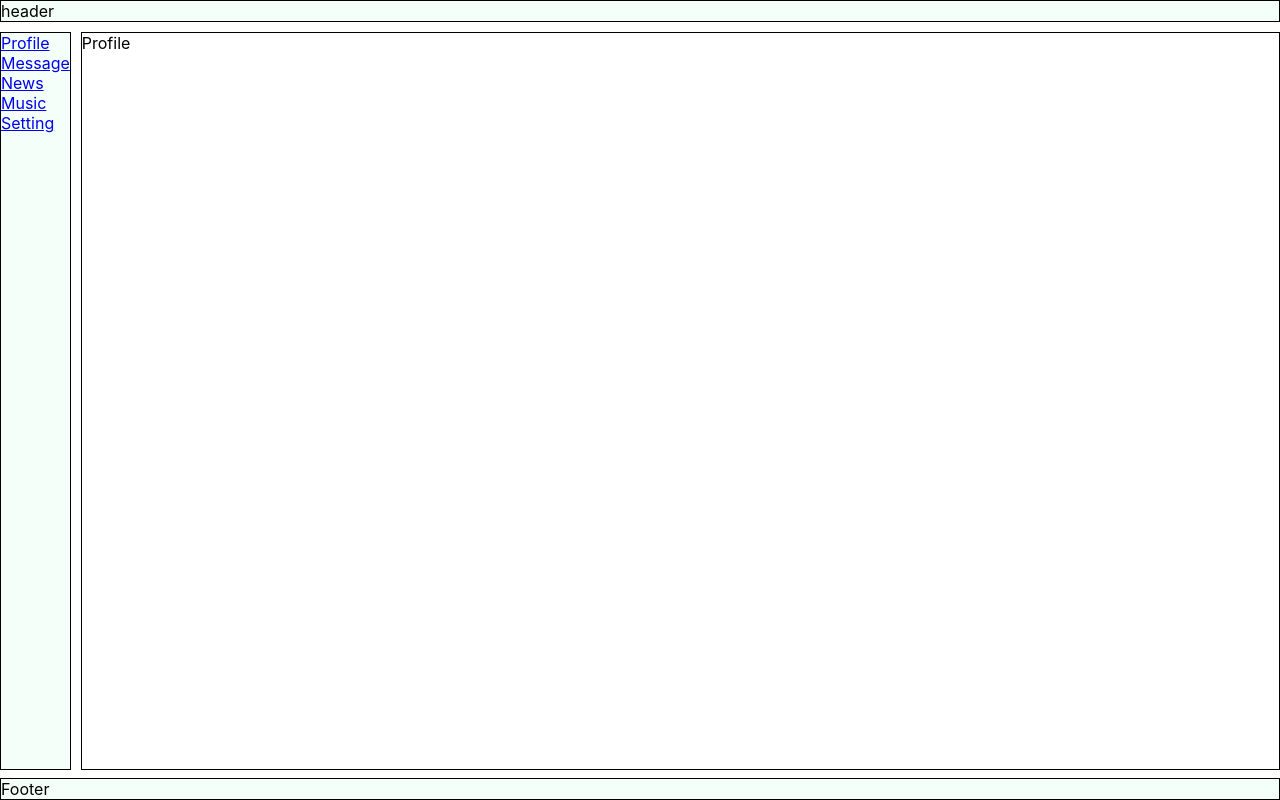
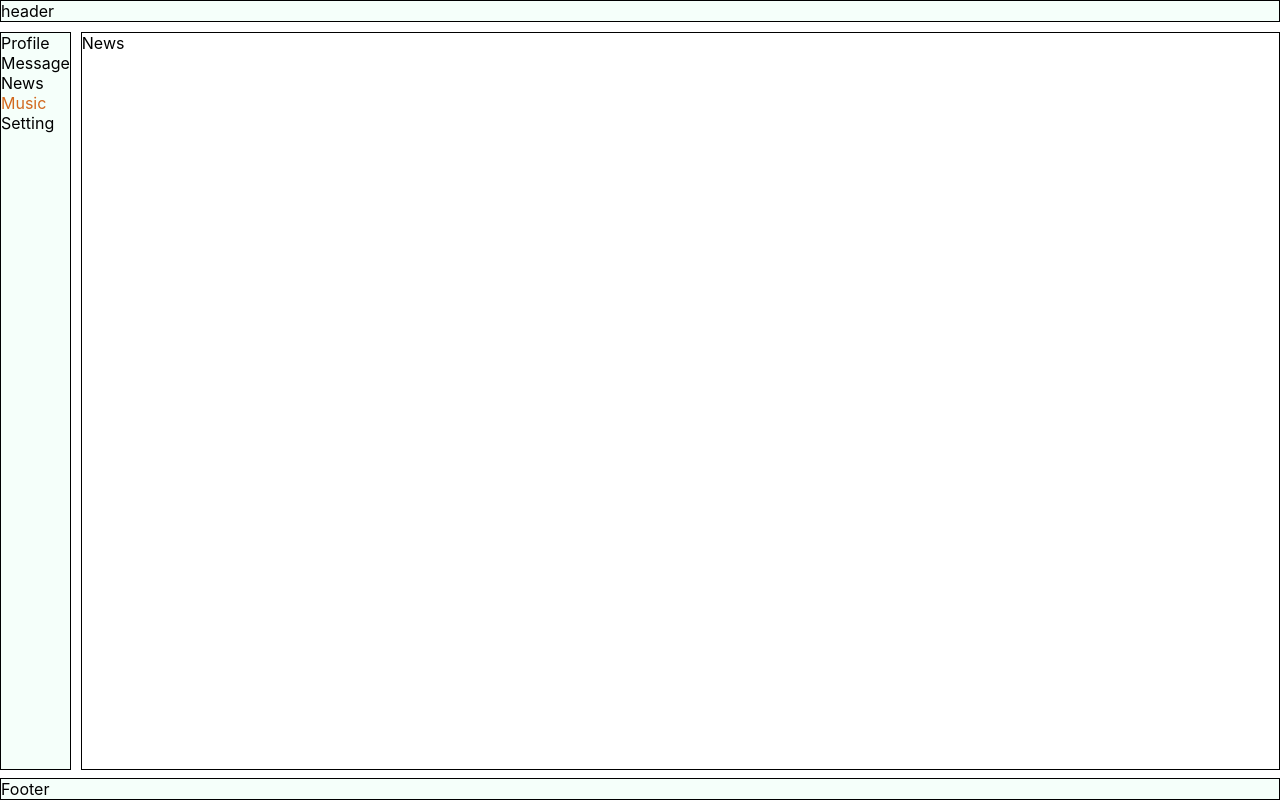
Before and after one commit to Wenomgun/reactProject, a React (Create React App) app: page /music in a window 1280 px wide. Built offline with nearby package versions, Linux system fonts and the light colour scheme.

Commit message:
navlinks, css

```diff
--- a/src/App.js
+++ b/src/App.js
@@ -3,14 +3,17 @@ import Header from "./components/Header/Header";
 import Navbar from "./components/Navbar/Navbar";
 import Content from "./components/Content/Content";
 import Footer from "./components/Footer/Footer";
+import {BrowserRouter as Router} from "react-router-dom";
 
 function App() {
   return (
     <div className='app__wrapper'>
       <Header></Header>
       <div className='app__bodyContent'>
-          <Navbar></Navbar>
-          <Content></Content>
+          <Router>
+              <Navbar></Navbar>
+              <Content></Content>
+          </Router>
       </div>
       <Footer></Footer>
     </div>
--- a/src/components/Content/Content.jsx
+++ b/src/components/Content/Content.jsx
@@ -1,12 +1,31 @@
 import Profile from "../Profile/Profile";
 import classes from './Content.module.css'
 import Dialogs from "../Dialogs/Dialogs";
+import {Route, Switch} from "react-router-dom";
+import News from "../News/News";
+import Music from "../Music/Music";
+import Setting from "../Setting/Setting";
 
 const Content = () =>{
     return (
         <div className={classes.content}>
-            <Profile></Profile>
-            {/*<Dialogs></Dialogs>*/}
+            <Switch>
+                <Route path="/profile">
+                    <Profile></Profile>
+                </Route>
+                <Route path="/message">
+                    <Dialogs></Dialogs>
+                </Route>
+                <Route path="/news">
+                    <News></News>
+                </Route>
+                <Route path="/music">
+                    <Music></Music>
+                </Route>
+                <Route path="/setting">
+                    <Setting></Setting>
+                </Route>
+            </Switch>
         </div>
     );
 }
--- /dev/null
+++ b/src/components/Music/Music.jsx
@@ -0,0 +1,10 @@
+
+const Music = () =>{
+    return (
+        <div>
+            News
+        </div>
+    );
+}
+
+export default Music;
--- a/src/components/Navbar/Navbar.jsx
+++ b/src/components/Navbar/Navbar.jsx
@@ -1,14 +1,14 @@
 import classes from './Navbar.module.css'
-
+import {NavLink} from "react-router-dom";
 
 const Navbar = () =>{
     return (
         <nav className={classes.navbar}>
-            <div><a href='/profile'>Profile</a></div>
-            <div><a href='/message'>Message</a></div>
-            <div><a href='/news'>News</a></div>
-            <div><a href='/music'>Music</a></div>
-            <div><a href='/setting'>Setting</a></div>
+            <div><NavLink activeClassName={classes.activeLink} to='/profile'>Profile</NavLink></div>
+            <div><NavLink activeClassName={classes.activeLink} to='/message'>Message</NavLink></div>
+            <div><NavLink activeClassName={classes.activeLink} to='/news'>News</NavLink></div>
+            <div><NavLink activeClassName={classes.activeLink} to='/music'>Music</NavLink></div>
+            <div><NavLink activeClassName={classes.activeLink} to='/setting'>Setting</NavLink></div>
         </nav>
     );
 }
--- a/src/components/Navbar/Navbar.module.css
+++ b/src/components/Navbar/Navbar.module.css
@@ -3,3 +3,16 @@
     border: 1px solid black;
     height: 100%;
 }
+
+.navbar a {
+    text-decoration: none;
+    color: black;
+}
+
+.navbar a.activeLink {
+    color: chocolate;
+}
+
+.navbar a:hover {
+    color: cadetblue;
+}
--- /dev/null
+++ b/src/components/News/News.jsx
@@ -0,0 +1,10 @@
+
+const News = () =>{
+    return (
+        <div>
+            News
+        </div>
+    );
+}
+
+export default News;
--- /dev/null
+++ b/src/components/Setting/Setting.jsx
@@ -0,0 +1,10 @@
+
+const Setting = () =>{
+    return (
+        <div>
+            News
+        </div>
+    );
+}
+
+export default Setting;
```
